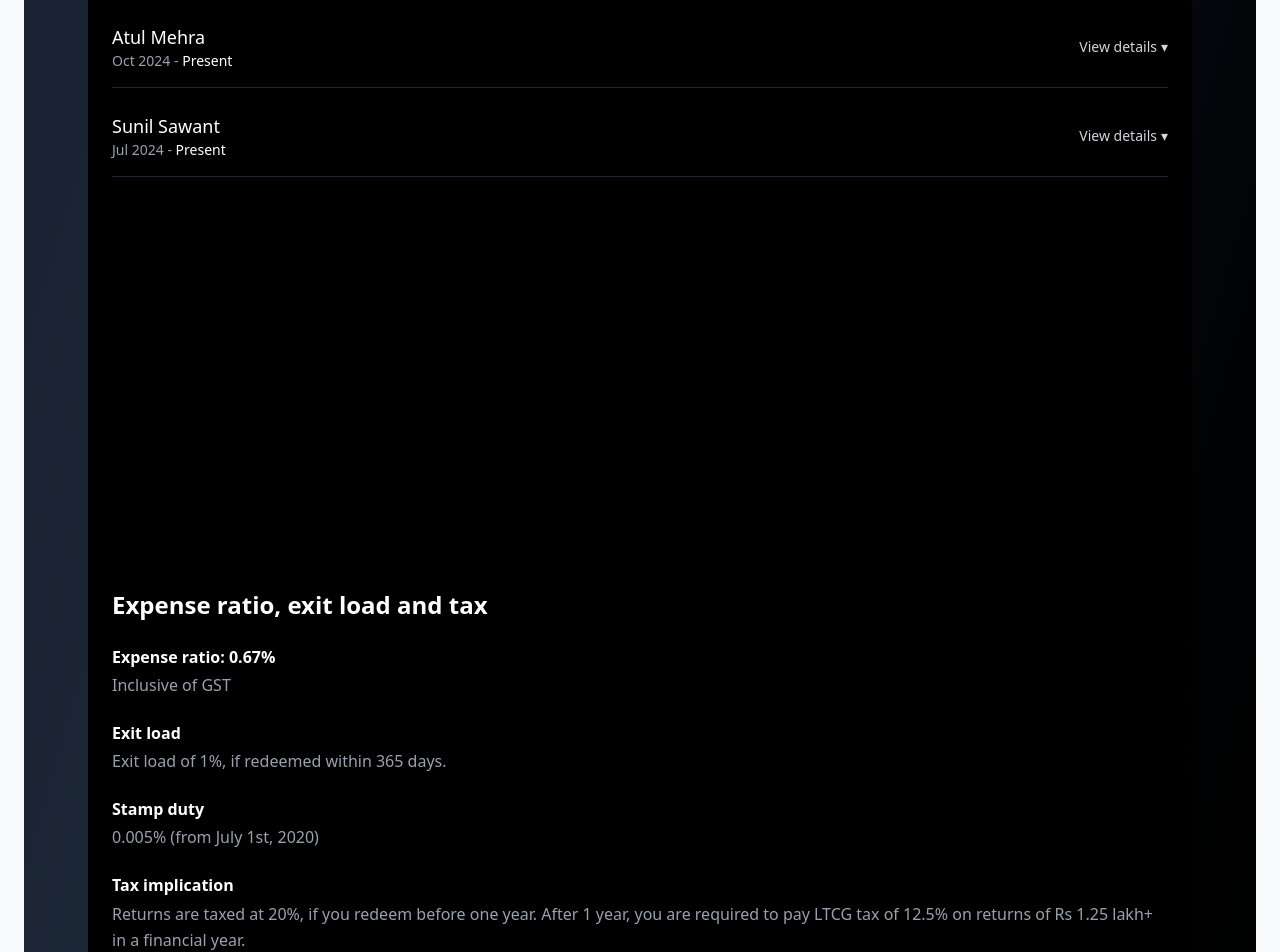
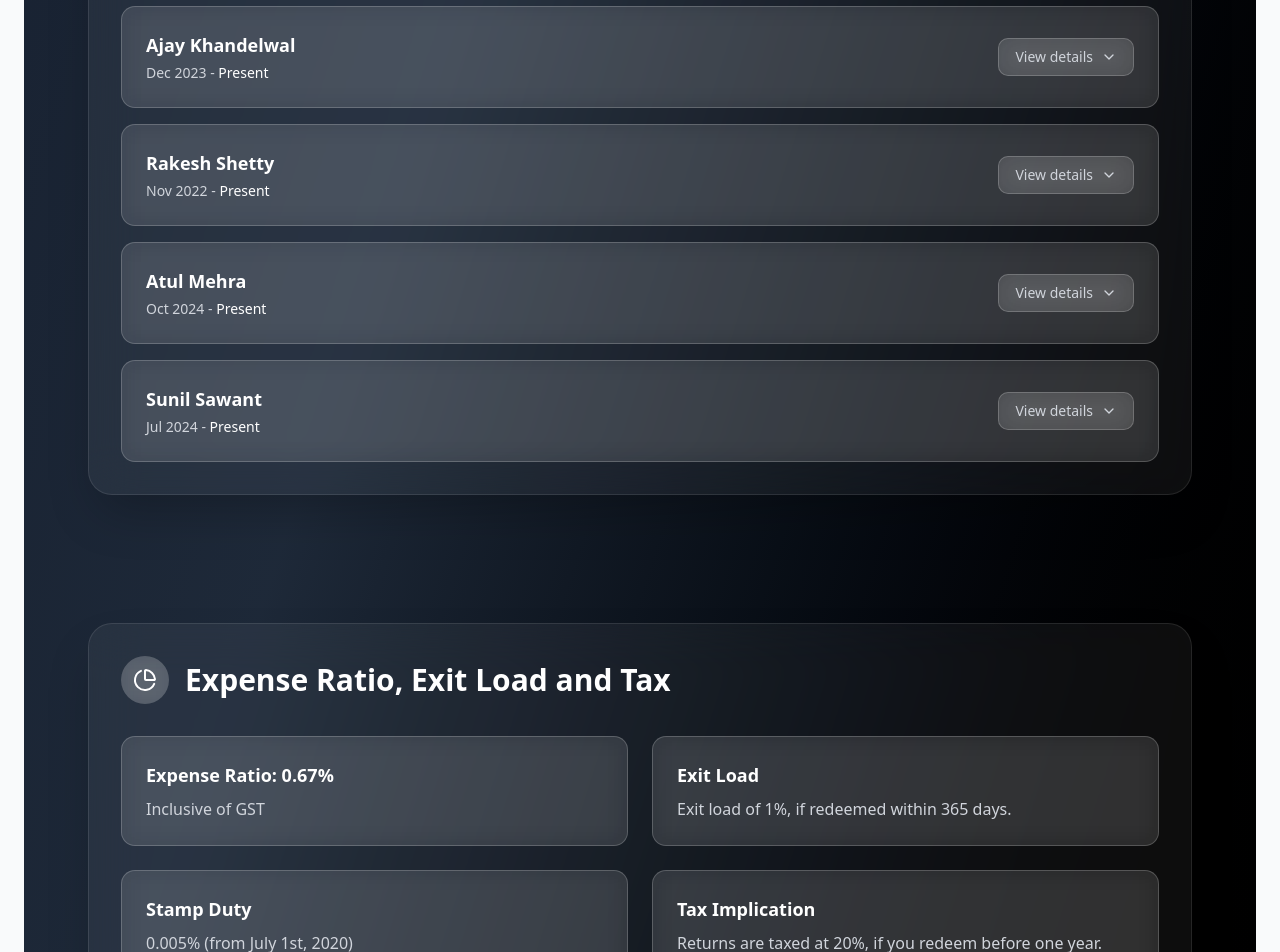
Before and after one commit to sharavana07/MfTrackeringggg, a Next.js app in the folder frontend/: page / in a window 1280 px wide. Shown: the part 2620-3572 px from the top of the page. Built offline with nearby package versions, Linux system fonts and the light colour scheme.

Commit message:
Few details Updated

```diff
--- a/frontend/app/page.tsx
+++ b/frontend/app/page.tsx
@@ -221,63 +221,73 @@ const MotilalFundLanding: React.FC = () => {
             </div>
           )}
         </div>
-        <div className="min-h-screen bg-black text-white p-6">
-      <h1 className="text-2xl font-semibold mb-6">Fund management</h1>
-      <div className="space-y-6">
+      </section>
+
+      {/* Fund Management Section */}
+      <section className="px-6 py-16 max-w-6xl mx-auto relative">
+        <div className="backdrop-blur-xl bg-white/5 border border-white/10 rounded-3xl p-8 shadow-2xl">
+          <div className="flex items-center gap-4 mb-8">
+            <div className="p-3 rounded-full bg-white/20 backdrop-blur-sm">
+              <Briefcase className="w-6 h-6 text-white" />
+            </div>
+            <h2 className="text-3xl font-bold text-white">Fund Management</h2>
+          </div>
+          <div className="space-y-4">
             {managers.map((manager, index) => (
-          <div key={index} className="flex justify-between items-center border-b border-gray-800 pb-4">
+              <div key={index} className="backdrop-blur-md bg-white/10 border border-white/20 rounded-xl p-6 flex justify-between items-center hover:bg-white/15 transition-all duration-300">
                 <div>
-              <h2 className="text-lg font-medium">{manager.name}</h2>
-              <p className="text-sm text-gray-400">
+                  <h3 className="text-lg font-semibold text-white">{manager.name}</h3>
+                  <p className="text-sm text-gray-300 mt-1">
                     {manager.startDate} - <span className="text-white">{manager.endDate}</span>
                   </p>
                 </div>
-            <button className="text-gray-300 text-sm flex items-center hover:text-white">
+                <button className="text-gray-300 text-sm flex items-center gap-2 hover:text-white transition-colors duration-300 px-4 py-2 backdrop-blur-md bg-white/10 border border-white/20 rounded-lg hover:bg-white/20">
                   View details
-              <span className="ml-1">▾</span>
+                  <ChevronDown className="w-4 h-4" />
                 </button>
               </div>
             ))}
           </div>
         </div>
-        <div className="min-h-screen bg-black text-white p-6">
-      <h1 className="text-2xl font-semibold mb-6">
-        Expense ratio, exit load and tax
-      </h1>
+      </section>
 
+      {/* Expense Ratio Section */}
+      <section className="px-6 py-16 max-w-6xl mx-auto relative">
+        <div className="backdrop-blur-xl bg-white/5 border border-white/10 rounded-3xl p-8 shadow-2xl">
+          <div className="flex items-center gap-4 mb-8">
+            <div className="p-3 rounded-full bg-white/20 backdrop-blur-sm">
+              <PieChart className="w-6 h-6 text-white" />
+            </div>
+            <h2 className="text-3xl font-bold text-white">Expense Ratio, Exit Load and Tax</h2>
+          </div>
+
+          <div className="grid md:grid-cols-2 gap-6">
             {/* Expense Ratio */}
-      <div className="mb-6">
-        <h2 className="font-semibold">Expense ratio: 0.67%</h2>
-        <p className="text-gray-400 mt-1">Inclusive of GST</p>
+            <div className="backdrop-blur-md bg-white/10 border border-white/20 rounded-xl p-6">
+              <h3 className="font-semibold text-white text-lg mb-2">Expense Ratio: 0.67%</h3>
+              <p className="text-gray-300">Inclusive of GST</p>
             </div>
 
             {/* Exit Load */}
-      <div className="mb-6">
-        <h2 className="font-semibold">Exit load</h2>
-        <p className="text-gray-400 mt-1">
-          Exit load of 1%, if redeemed within 365 days.
-        </p>
+            <div className="backdrop-blur-md bg-white/10 border border-white/20 rounded-xl p-6">
+              <h3 className="font-semibold text-white text-lg mb-2">Exit Load</h3>
+              <p className="text-gray-300">Exit load of 1%, if redeemed within 365 days.</p>
             </div>
 
             {/* Stamp Duty */}
-      <div className="mb-6">
-        <h2 className="font-semibold">Stamp duty</h2>
-        <p className="text-gray-400 mt-1">0.005% (from July 1st, 2020)</p>
+            <div className="backdrop-blur-md bg-white/10 border border-white/20 rounded-xl p-6">
+              <h3 className="font-semibold text-white text-lg mb-2">Stamp Duty</h3>
+              <p className="text-gray-300">0.005% (from July 1st, 2020)</p>
             </div>
 
             {/* Tax Implication */}
-      <div>
-        <h2 className="font-semibold">Tax implication</h2>
-        <p className="text-gray-400 mt-1 leading-relaxed">
-          Returns are taxed at 20%, if you redeem before one year. After 1 year,
-          you are required to pay LTCG tax of 12.5% on returns of Rs 1.25 lakh+
-          in a financial year.
-        </p>
+            <div className="backdrop-blur-md bg-white/10 border border-white/20 rounded-xl p-6">
+              <h3 className="font-semibold text-white text-lg mb-2">Tax Implication</h3>
+              <p className="text-gray-300">Returns are taxed at 20%, if you redeem before one year. After 1 year, you are required to pay LTCG tax of 12.5% on returns of Rs 1.25 lakh+ in a financial year.</p>
             </div>
           </div>
-
+        </div>
       </section>
-
       {/* Disclaimer */}
       <footer className="px-6 py-12 max-w-4xl mx-auto text-center relative">
         <div className="backdrop-blur-xl bg-white/5 border border-white/10 rounded-2xl p-6 shadow-xl">
```
Lines whose indentation alone changed are shown as unchanged.
